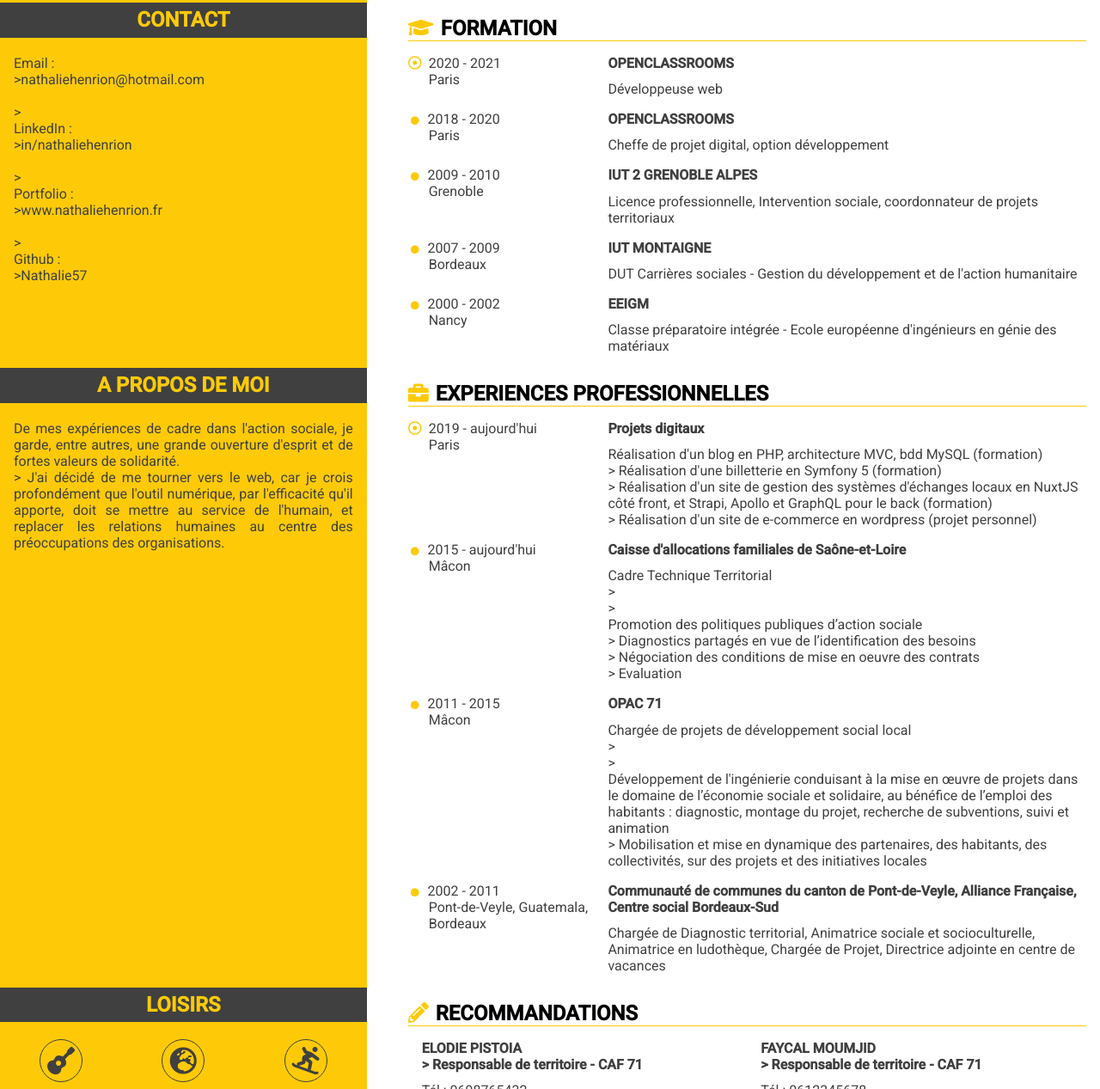
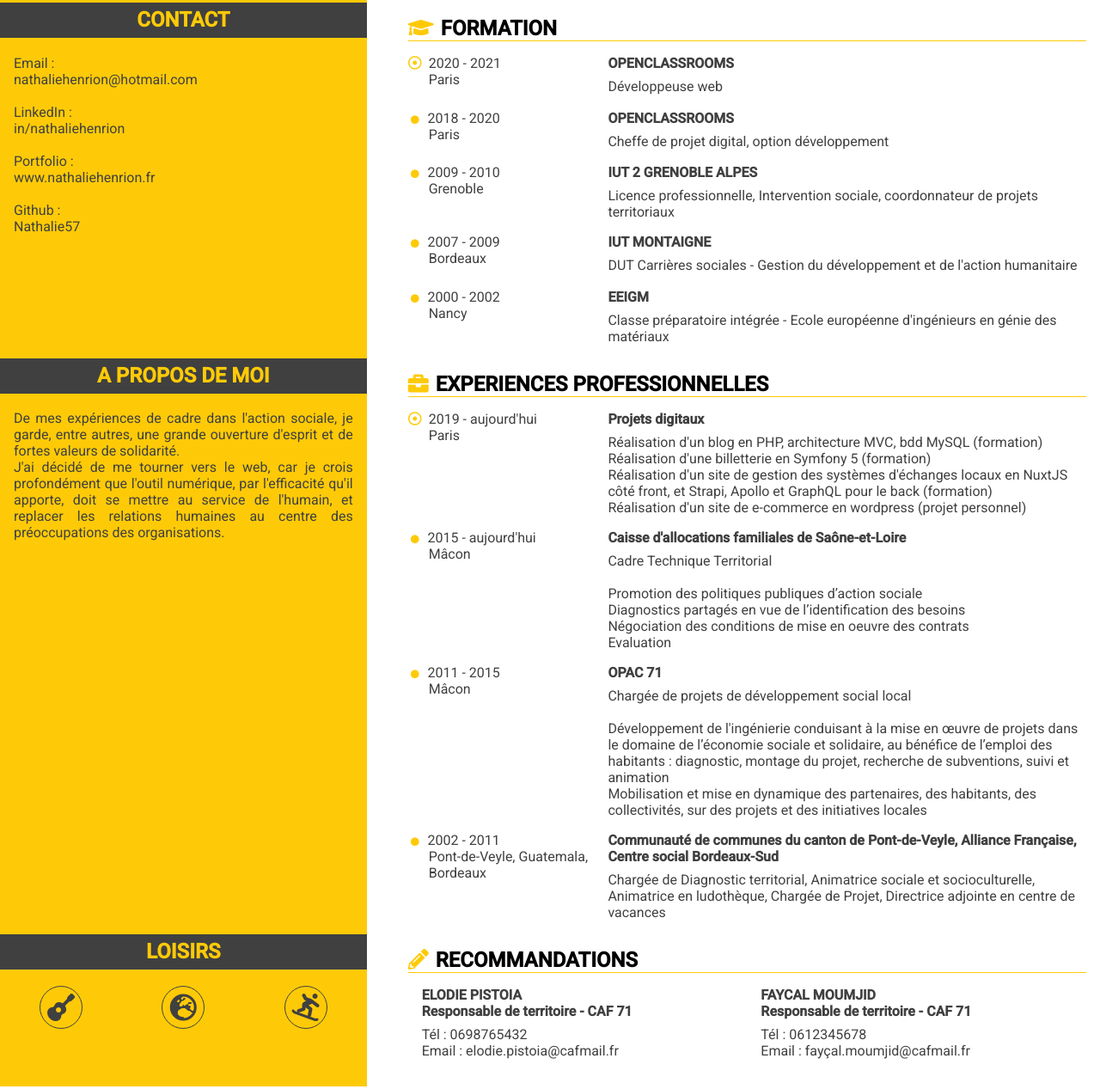
Before and after one commit to Nathalie57/Projet-2, a plain HTML site: page index.html in a window 1280 px wide. Shown: the part 177-1444 px from the top of the page at 86% size. Drawn offline with Linux system fonts and the light colour scheme.

Commit message:
section modifications

```diff
--- a/index.html
+++ b/index.html
@@ -26,7 +26,7 @@
       <h2 class="framed">A PROPOS DE MOI</h2>
       <p>De mes expériences de cadre dans l'action sociale, je garde, entre autres, une grande ouverture d'esprit et
         de
-        fortes valeurs de solidarité.<br />>
+        fortes valeurs de solidarité.<br />
         J'ai décidé de me tourner vers le web, car je crois profondément que l'outil numérique, par l'efficacité qu'il
         apporte, doit se mettre au service de l'humain, et replacer les relations humaines au centre des
         préoccupations
@@ -38,33 +38,33 @@
       <div class="list">
         <aside class="current-date">2020 - 2021 <span>Paris</span></aside>
         <section>
-          <div class="bold">OPENCLASSROOMS</div>Développeuse web
+          <h4>OPENCLASSROOMS</h4>Développeuse web
         </section>
       </div>
       <div class="list">
         <aside class="date">2018 - 2020 <span>Paris</span></aside>
         <section>
-          <div class="bold">OPENCLASSROOMS</div>Cheffe de projet digital, option développement
+          <h4>OPENCLASSROOMS</h4>Cheffe de projet digital, option développement
         </section>
       </div>
       <div class="list">
         <aside class="date">2009 - 2010 <span>Grenoble</span></aside>
         <section>
-          <div class="bold">IUT 2 GRENOBLE ALPES</div>Licence professionnelle, Intervention sociale, coordonnateur de
+          <h4>IUT 2 GRENOBLE ALPES</h4>Licence professionnelle, Intervention sociale, coordonnateur de
           projets territoriaux
         </section>
       </div>
       <div class="list">
         <aside class="date">2007 - 2009 <span>Bordeaux</span></aside>
         <section>
-          <div class="bold">IUT MONTAIGNE</div>DUT Carrières sociales - Gestion du développement et de l'action
+          <h4>IUT MONTAIGNE</h4>DUT Carrières sociales - Gestion du développement et de l'action
           humanitaire
         </section>
       </div>
       <div class="list">
         <aside class="date">2000 - 2002 <span>Nancy</span></aside>
         <section>
-          <div class="bold">EEIGM</div>Classe préparatoire intégrée - Ecole européenne d'ingénieurs en génie des
+          <h4>EEIGM</h4>Classe préparatoire intégrée - Ecole européenne d'ingénieurs en génie des
           matériaux
         </section>
       </div>
@@ -74,34 +74,34 @@
       <div class="list">
         <aside class="current-date">2019 - aujourd'hui <span>Paris</span></aside>
         <section>
-          <div class="bold">Projets digitaux</div>
-          <div class="left">Réalisation d'un blog en PHP, architecture MVC, bdd MySQL (formation)<br />>
-            Réalisation d'une billetterie en Symfony 5 (formation)<br />>
+          <h4>Projets digitaux</h4>
+          <div class="left">Réalisation d'un blog en PHP, architecture MVC, bdd MySQL (formation)<br />
+            Réalisation d'une billetterie en Symfony 5 (formation)<br />
             Réalisation d'un site de gestion des systèmes d'échanges locaux en NuxtJS
-            côté front, et Strapi, Apollo et GraphQL pour le back (formation)<br />>
+            côté front, et Strapi, Apollo et GraphQL pour le back (formation)<br />
             Réalisation d'un site de e-commerce en wordpress (projet personnel)</div>
         </section>
       </div>
       <div class="list">
         <aside class="date">2015 - aujourd'hui <span>Mâcon</span></aside>
         <section>
-          <div class="bold">Caisse d'allocations familiales de Saône-et-Loire</div>
-          Cadre Technique Territorial<br />><br />>
-          <div class="left">Promotion des politiques publiques d’action sociale<br />>
-            Diagnostics partagés en vue de l’identification des besoins<br />>
-            Négociation des conditions de mise en oeuvre des contrats<br />>
+          <h4>Caisse d'allocations familiales de Saône-et-Loire</h4>
+          Cadre Technique Territorial<br /><br />
+          <div class="left">Promotion des politiques publiques d’action sociale<br />
+            Diagnostics partagés en vue de l’identification des besoins<br />
+            Négociation des conditions de mise en oeuvre des contrats<br />
             Evaluation</div>
         </section>
       </div>
       <div class="list">
         <aside class="date">2011 - 2015 <span>Mâcon</span></aside>
         <section>
-          <div class="bold">OPAC 71</div>
-          Chargée de projets de développement social local<br />><br />>
+          <h4>OPAC 71</h4>
+          Chargée de projets de développement social local<br /><br />
           <div class="left">Développement de l'ingénierie conduisant à la mise en œuvre de projets dans
             le domaine de l’économie sociale et solidaire, au bénéfice de l’emploi des
             habitants : diagnostic, montage du projet, recherche de subventions, suivi et
-            animation<br />>
+            animation<br />
             Mobilisation et mise en dynamique des partenaires, des habitants, des
             collectivités, sur des projets et des initiatives locales</div>
         </section>
@@ -109,8 +109,8 @@
       <div class="list">
         <aside class="date">2002 - 2011 <span>Pont-de-Veyle, Guatemala, Bordeaux</span></aside>
         <section>
-          <div class="bold">Communauté de communes du canton de Pont-de-Veyle, Alliance Française, Centre social
-            Bordeaux-Sud</div>
+          <h4>Communauté de communes du canton de Pont-de-Veyle, Alliance Française, Centre social
+            Bordeaux-Sud</h4>
           Chargée de Diagnostic territorial, Animatrice sociale et socioculturelle, Animatrice en ludothèque,
           Chargée de Projet, Directrice adjointe en centre de vacances
         </section>
@@ -120,17 +120,17 @@
       <h2 class="black">RECOMMANDATIONS</h2>
       <div class="flex">
         <div class="list-reco">
-          <div class="bold">ELODIE PISTOIA<br />>
+          <h4>ELODIE PISTOIA<br />
             Responsable de territoire - CAF 71
-          </div>
-          Tél : 0698765432<br />>
+          </h4>
+          Tél : 0698765432<br />
           Email : elodie.pistoia@cafmail.fr
         </div>
         <div class="list-reco">
-          <div class="bold">FAYCAL MOUMJID<br />>
+          <h4>FAYCAL MOUMJID<br />
             Responsable de territoire - CAF 71
-          </div>
-          Tél : 0612345678<br />>
+          </h4>
+          Tél : 0612345678<br />
           Email : fayçal.moumjid@cafmail.fr
         </div>
       </div>
@@ -138,10 +138,10 @@
     <div class="contact">
       <h2 class="framed">CONTACT</h2>
       <div class="padding">
-        <div>Email :<br />>nathaliehenrion@hotmail.com</div><br />>
-        <div>LinkedIn :<br />>in/nathaliehenrion</div><br />>
-        <div>Portfolio :<br />>www.nathaliehenrion.fr</div><br />>
-        <div>Github :<br />>Nathalie57</div>
+        <div>Email :<br />nathaliehenrion@hotmail.com</div><br />
+        <div>LinkedIn :<br />in/nathaliehenrion</div><br />
+        <div>Portfolio :<br />www.nathaliehenrion.fr</div><br />
+        <div>Github :<br />Nathalie57</div>
       </div>
     </div>
     <div class="hobby">
--- a/main.css
+++ b/main.css
@@ -25,11 +25,6 @@ h1 {
 
 .left {
     text-align: left;
-}
-
-.bold {
-    font-weight: 600;
-    padding-bottom: 0.7rem;
 }
 
 article {
@@ -192,6 +187,11 @@ header {
         border: solid 0.2rem #DAAF12;
 }
 
+h4 {
+    margin-top: 0;
+    margin-bottom: 0.5rem;
+}
+
 .yellow-name {
     color: var(--yellow);
     font-weight: 500;
```
